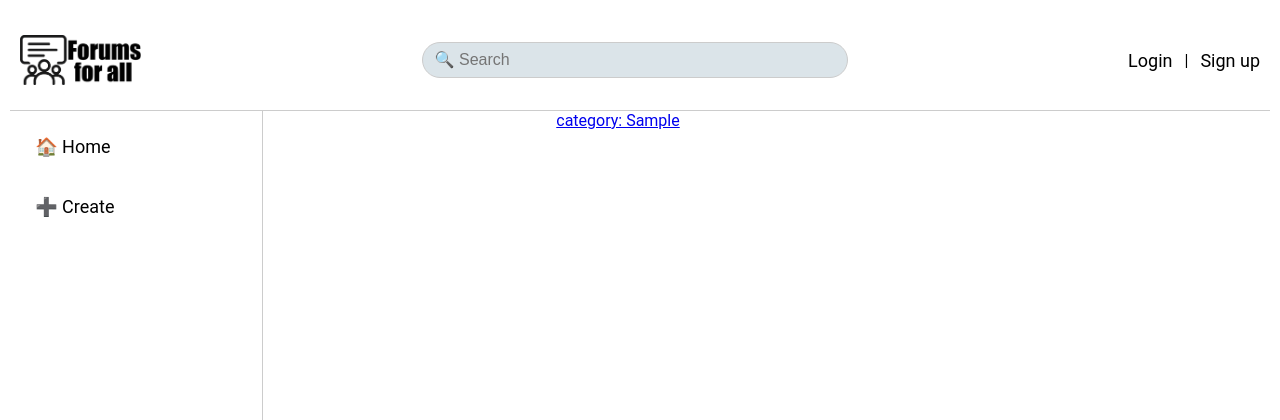
After one commit to yousifj129/forums-for-all, a Django app: page /forums/categories in a window 1280 px wide. The commit adds this page. Shown: the top 420 px of the page. Run offline with Django 5.2, Linux system fonts and the light colour scheme; tables that the repository leaves empty hold one stand-in row (values such as "Sample post").

Commit message:
Added categories page

```diff
--- /dev/null
+++ b/main_app/templates/forums/forum-categories.html
@@ -0,0 +1,8 @@
+{% extends "base.html" %} {% load static %} {% block head %}
+{% endblock head %} {% block content %}
+{% for category in categories  %}
+  <a href="/forums/forums-list?category={{category.category}}">
+    category: {{category.category}}
+  </a>
+
+{% endfor %} {% endblock content %}
--- a/main_app/templates/homepage.html
+++ b/main_app/templates/homepage.html
@@ -1,5 +1,5 @@
 {% extends "base.html" %}
 
 {% block content %}
-<h1>haa</h1>
+<h1>This is supposed to be Home.</h1>
 {% endblock content %}
--- a/main_app/urls.py
+++ b/main_app/urls.py
@@ -16,5 +16,7 @@ urlpatterns = [
     path("forums/forum-comment/<int:pk>", views.forum_comment_view, name="forum-comment"),
 
     path("users/profile/<int:pk>", views.UserForumsListView.as_view(), name="user-profile"),
+    path("forums/categories", views.CategoriesListView.as_view(), name="forum-categories"),
+
 
 ]
--- a/main_app/views.py
+++ b/main_app/views.py
@@ -47,6 +47,28 @@ class ForumListView(ListView):
         newlist = sorted(all_categories, key=lambda d: d['count'], reverse=True)
         context["categories"] = newlist
         return context
+
+class CategoriesListView(ListView):
+    model = Forum
+    template_name = "forums/forum-categories.html"
+    context_object_name = "forums"
+
+    def get_context_data(self, **kwargs) -> dict[str]:
+        context = super(CategoriesListView, self).get_context_data(**kwargs)
+        unique_values = Forum.objects.values_list('category', flat=True).distinct()[:5]
+        all_categories = []
+        for value in unique_values:
+            count = Forum.objects.filter(category=value).count()
+            all_categories.append({
+                "category":value,
+                "count":count
+            })
+        newlist = sorted(all_categories, key=lambda d: d['count'], reverse=True)
+        context["categories"] = newlist
+        return context
+
+
+
 
 
 
```
